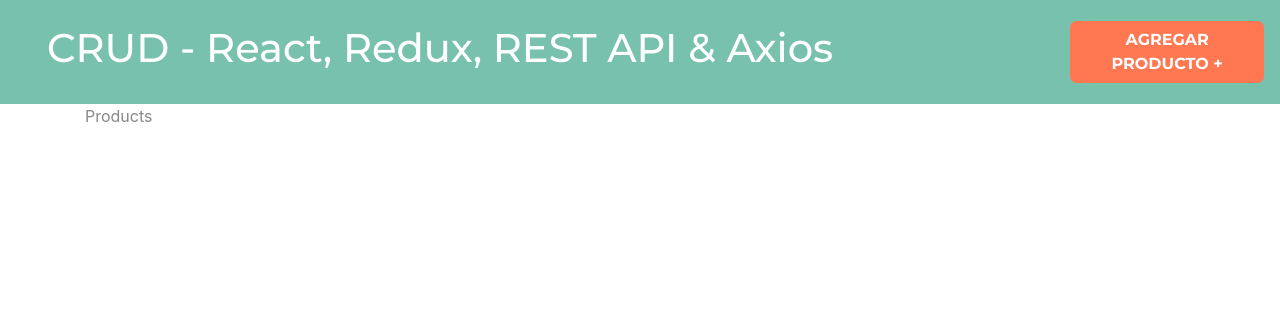
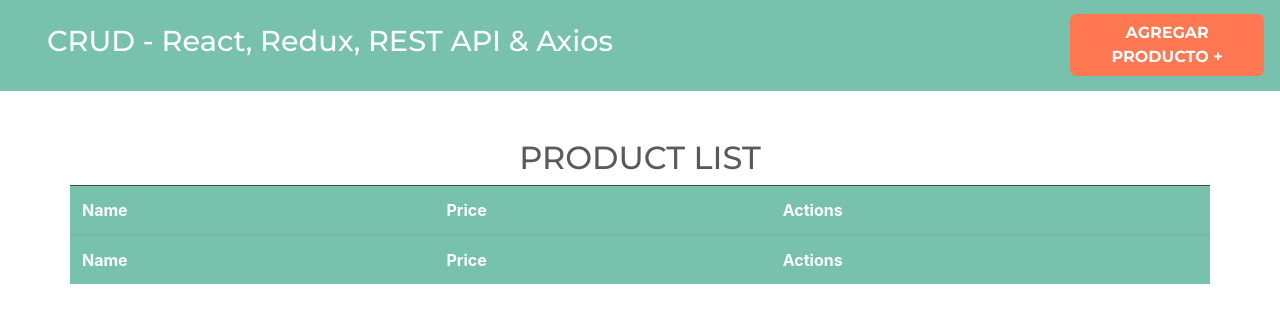
Before and after one commit to AgustinStringa/CRUD-redux, a React (Create React App) app: page / in a window 1280 px wide. Shown: the top 322 px of the page. Built offline with nearby package versions, Linux system fonts and the light colour scheme.

Commit message:
making table products

```diff
--- a/src/components/Products.jsx
+++ b/src/components/Products.jsx
@@ -1,7 +1,29 @@
 import React from "react";
 
 const Products = () => {
-  return <div>Products</div>;
+  return (
+    <div className="row justify-content-center my-5">
+      <h2 className="text-center text-uppercase">Product List</h2>
+
+      <table className="table table-stripped">
+        <thead className="table-dark bg-primary">
+          <tr>
+            <th>Name</th>
+            <th>Price</th>
+            <th>Actions</th>
+          </tr>
+        </thead>
+        <tbody></tbody>
+        <tfoot className="table-dark bg-primary">
+          <tr className="font-weight-bold">
+            <td>Name</td>
+            <td>Price</td>
+            <td>Actions</td>
+          </tr>
+        </tfoot>
+      </table>
+    </div>
+  );
 };
 
 export default Products;
--- a/src/index.css
+++ b/src/index.css
@@ -10,10 +10,10 @@
   font-size: 16px;
 }
 
-h1 a {
+a h1 {
   font-size: 1.8rem;
 }
-h1 a.text-light:hover {
+header nav a:hover {
   color: white !important;
   text-decoration: none !important;
 }
```
